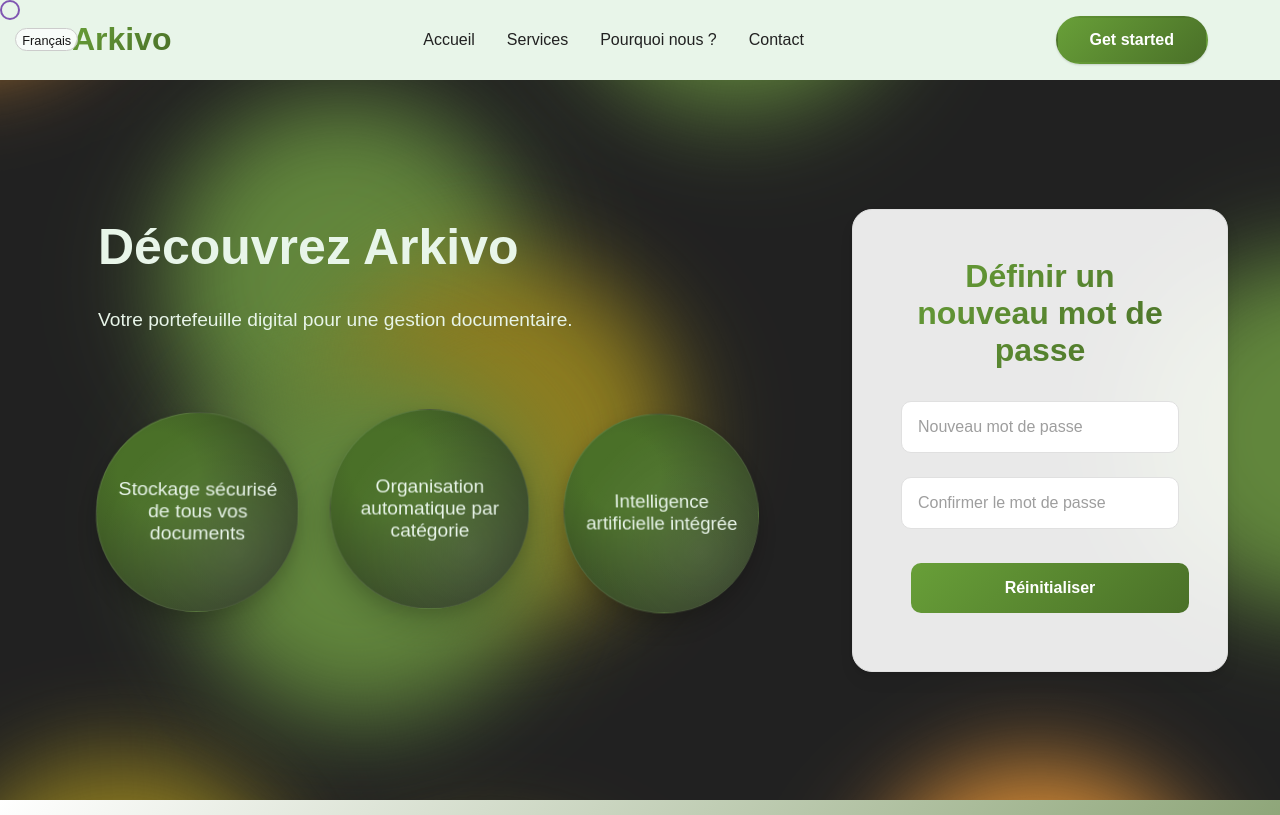
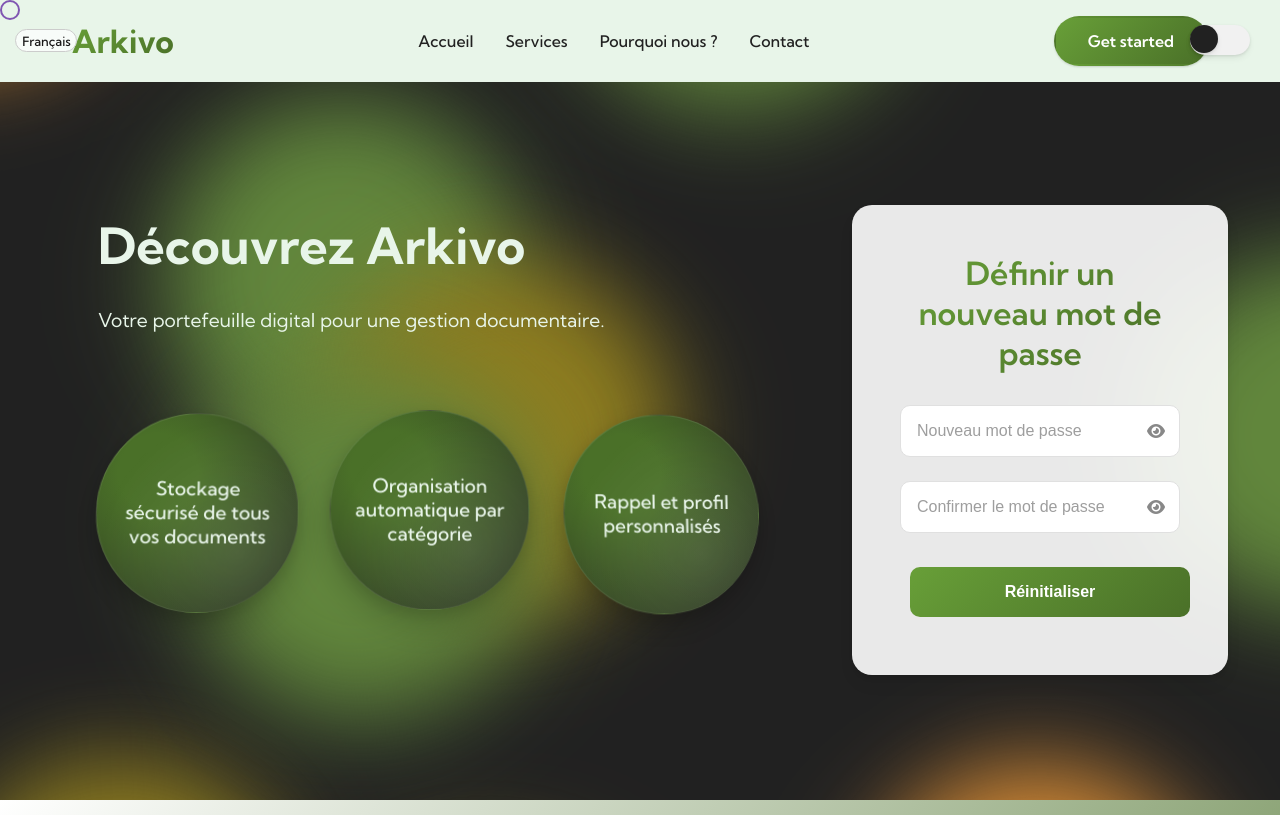
Before and after one commit to HasnaAmal/PFA, a Flask app: page /reset-password in a window 1280 px wide. Run offline with Flask 3, Linux system fonts and the light colour scheme.

Commit message:
Update reset_password.html

```diff
--- a/templates/reset_password.html
+++ b/templates/reset_password.html
@@ -4,8 +4,11 @@
 <head>
     <meta charset="UTF-8">
     <meta name="google" content="notranslate">
-    <title class="notranslate">Nouveau mot de passe</title>
-    <link href="https://fonts.googleapis.com/css2?family=Inter:wght@400;600;700&display=swap" rel="stylesheet" />
+  <title class="notranslate">Nouveau mot de passe</title>
+     <link href="https://fonts.googleapis.com/css2?family=Inter:wght@400;600;700&display=swap" rel="stylesheet" />
+    <link rel="preconnect" href="https://fonts.googleapis.com">
+    <link rel="preconnect" href="https://fonts.gstatic.com" crossorigin>
+    <link href="https://fonts.googleapis.com/css2?family=Kumbh+Sans:wght@100..900&display=swap" rel="stylesheet">
     <link rel="stylesheet" href="https://cdnjs.cloudflare.com/ajax/libs/font-awesome/6.5.0/css/all.min.css">
 
     <link rel="stylesheet" href="{{ url_for('static', filename='css/style.css') }}" />
@@ -178,7 +181,7 @@
     transform: translateY(20px);
   }
 }
-     /* Clean look */
+/* Clean look */
     button {
         padding: 8px 12px;
         margin: 10px;
@@ -216,6 +219,7 @@
     .skiptranslate {
         display: none !important;
     }
+
 </style>
 
 <body>
@@ -258,6 +262,11 @@
                     <li><a href="{{ url_for('index') }}#contact" data-scroll="contact">Contact</a></li>
                 </ul>
             </nav>
+            <a href="{{ url_for('index') }}#login" class="btn" data-scroll="login">Get started</a>
+             <div class="drakmodebtn">
+                <input type="checkbox" title="Dark mode" id="checkMe" class="checkMe">
+            </div>
+            <!---------------------------------------------------------------------->
             <div class="language-buttons">
         <select name="" id="selectLang" class="notranslate language-select"  onchange="changeLanguage(this)">
           <option value="en" class="notranslate">English</option>
@@ -265,9 +274,8 @@
           <option value="fr" class="notranslate">Français</option>
         </select>
       </div>
-
             <div id="google_translate_element"></div>
-            <a href="{{ url_for('index') }}#login" class="btn" data-scroll="login">Get started</a>
+            <!------------------------------------------------------------------------------------>
         </div>
     </header>
     <div class="main">
@@ -280,7 +288,7 @@
                 <ul class="key-benefits">
                     <div> Stockage sécurisé de tous vos documents</div>
                     <div> Organisation automatique par catégorie</div>
-                    <div> Intelligence artificielle intégrée</div>
+                    <div> Rappel et profil personnalisés</div>
                 </ul>
             </div>
         </section>
@@ -295,10 +303,12 @@
 
                     <div class="form-group">
                         <input type="password" name="password" placeholder="Nouveau mot de passe" required>
+                        <i class="fa-solid fa-eye toggle-password" onclick="togglePassword(this)"></i>
                     </div>
 
                     <div class="form-group">
                         <input type="password" name="confirm_password" placeholder="Confirmer le mot de passe" required>
+                        <i class="fa-solid fa-eye toggle-password" onclick="togglePassword(this)"></i>
                     </div>
 
                     <button type="submit" class="btn-login">Réinitialiser</button>
@@ -318,9 +328,23 @@
 
     </div>
     <script src="{{ url_for('static', filename='js/script.js') }}"></script>
+    <script src="{{ url_for('static', filename='js/ForgotDarkMode.js') }}"></script>
     <script src="{{ url_for('static', filename='js/translator.js')}}"></script>
     <script src="//translate.google.com/translate_a/element.js?cb=googleTranslateElementInit"></script>
-
+<script>
+    function togglePassword(element) {
+        const input = element.previousElementSibling;
+        if (input.type === "password") {
+            input.type = "text";
+            element.classList.remove("fa-eye");
+            element.classList.add("fa-eye-slash");
+        } else {
+            input.type = "password";
+            element.classList.remove("fa-eye-slash");
+            element.classList.add("fa-eye");
+        }
+    }
+    </script>
 </body>
 
 </html>
```
